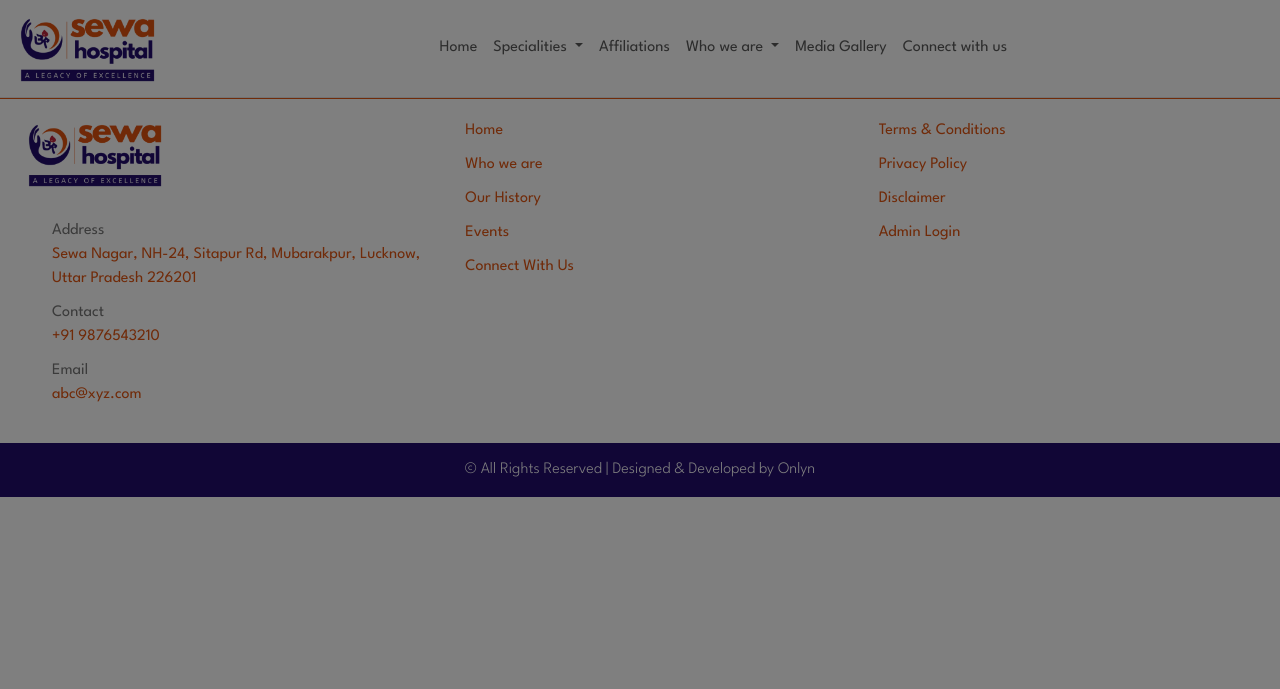
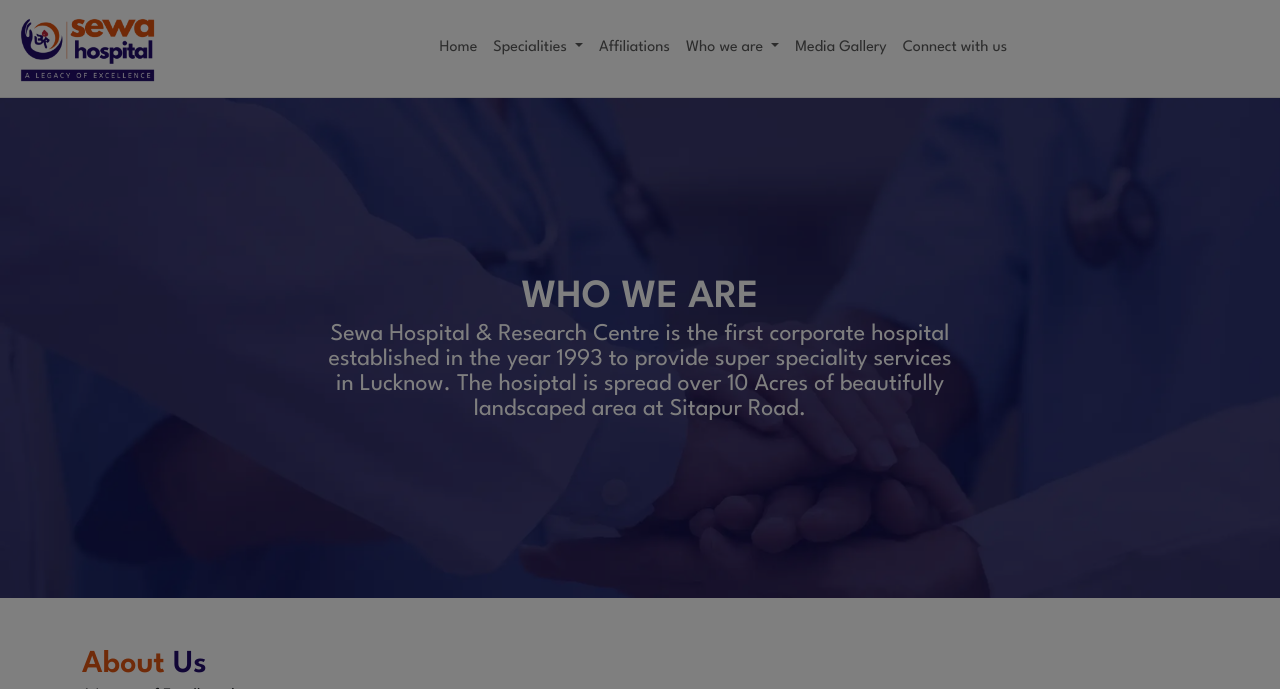
Before and after one commit to Borapolyclinic/sewahospital, a PHP site: page /who-we-are.php in a window 1280 px wide. Shown: the top 689 px of the page. Run offline with PHP 8.4, Linux system fonts and the light colour scheme; data that the repository does not hold is empty; some web fonts are replaced.

Commit message:
modified:   assets/css/styles.css new file:   assets/images/temp/rec-1.webp new file:   assets/images/temp/square-1.webp new file:   assets/images/temp/square-2.webp new file:   assets/images/webp/bg-banner-2.webp modified:   components/specialities/section-3.php new file:   components/who-we-are/section-1.php new file:   components/who-we-are/section-banner.php modified:   includes/footer.php modified:   who-we-are.php

```diff
--- a/assets/css/styles.css
+++ b/assets/css/styles.css
@@ -756,6 +756,62 @@
   font-size: 25px;
 }
 
+/* =========== WHO WE ARE SECTION BANNER =========== */
+.who-we-are-section-banner {
+  max-width: 100%;
+  background-image: url("../images/webp/bg-banner-2.webp");
+  background-size: cover;
+  background-repeat: no-repeat;
+  width: 100% !important;
+  height: 500px;
+  display: flex;
+  justify-content: center;
+  align-items: center;
+  flex-direction: column;
+  padding: 10px;
+}
+.who-we-are-section-banner h1 {
+  margin: 0;
+  font-weight: 600;
+  color: #fff;
+}
+.who-we-are-section-banner p {
+  margin: 0;
+  font-size: 24px;
+  text-align: center;
+  line-height: 25px;
+  color: #fff;
+}
+
+/* =========== WHO WE ARE SECTION 1 =========== */
+.who-we-are-section-1 {
+  margin-top: 50px;
+  margin-bottom: 50px;
+}
+.who-we-are-section-1-row {
+  display: flex;
+  justify-content: center;
+  align-items: center;
+}
+.who-we-are-section-1-txt {
+  padding: 10px;
+}
+.who-we-are-section-1-txt p {
+  font-size: 18px;
+  text-align: justify;
+}
+.who-we-are-section-1-img-grid {
+  display: flex;
+  flex-wrap: wrap;
+  justify-content: center;
+  align-items: center;
+}
+.who-we-are-section-1-img-grid img {
+  flex: 1 1 100px !important;
+  height: 280px;
+  margin: 10px;
+}
+
 /* =========== FOOTER =========== */
 .footer-menu {
   bottom: 0 !important;
@@ -1113,6 +1169,13 @@
   .home-section-7-container {
     margin-top: 100px;
   }
+  /* =========== HOME SECTION 8 =========== */
+  .section-8-container {
+    margin-bottom: 50px;
+  }
+  .home-section-8-row {
+    flex-direction: column;
+  }
 
   /* =========== SPECIALITIES SECTION 3 =========== */
   .department-section {
--- /dev/null
+++ b/components/who-we-are/section-1.php
@@ -0,0 +1,46 @@
+<div class="container mt-5">
+    <div class="section-header">
+        <h2>About <span>Us</span></h2>
+        <p>A Legacy of Excellence!</p>
+    </div>
+</div>
+<div class="container">
+    <div class="who-we-are-section-1-row">
+        <div class="col-md-6 who-we-are-section-1-txt">
+            <p>Lorem ipsum dolor, sit amet consectetur adipisicing elit. Illum eveniet sunt, provident, ab laborum nam
+                nulla
+                eius iusto beatae, voluptates dolore iste dolores? Unde inventore maxime et minima ex, est fuga tenetur
+                quo
+                iure
+                voluptatum neque ad necessitatibus! Non labore repellat assumenda culpa nobis iusto molestiae. Quidem
+                iusto
+                expedita, cum ducimus aliquid, quo adipisci est officiis recusandae amet eveniet nihil quasi at
+                laboriosam?
+                Maiores, totam accusantium. Eveniet aliquid, perspiciatis veniam modi, placeat magni consectetur
+                mollitia
+                necessitatibus quisquam quod repudiandae at commodi. Consequuntur error itaque repudiandae ea mollitia,
+                minus
+                quasi vel, maiores et molestias inventore cumque enim iure quod sequi impedit!</p>
+
+            <p>Lorem ipsum dolor sit amet consectetur, adipisicing elit. Aperiam laudantium a, vero quaerat corrupti aut
+                error
+                natus beatae quidem! Animi tenetur assumenda reprehenderit blanditiis! Earum eaque, adipisci libero, ut
+                dignissimos nisi rem veniam tenetur nulla recusandae beatae hic quos temporibus veritatis reiciendis
+                ullam
+                praesentium! Voluptas laboriosam assumenda alias placeat soluta, consectetur dolorem vel voluptates
+                quasi
+                sunt
+                illo necessitatibus, at veniam eligendi sint minima incidunt eius, debitis delectus sed dicta nostrum
+                quas.
+                Porro molestias distinctio hic doloribus aut quos odio libero mollitia quis. Odio assumenda eos sit
+                praesentium.
+                Nostrum fuga animi sint aperiam facere cum omnis temporibus perspiciatis eveniet? A, recusandae?</p>
+        </div>
+
+        <div class="col-md-6 who-we-are-section-1-img-grid">
+            <img src="assets/images/temp/square-1.webp" alt="">
+            <img src="assets/images/temp/square-2.webp" alt="">
+            <img src="assets/images/temp/rec-1.webp" alt="">
+        </div>
+    </div>
+</div>
--- /dev/null
+++ b/components/who-we-are/section-banner.php
@@ -0,0 +1,7 @@
+<div class="who-we-are-section-banner">
+    <h1>WHO WE ARE</h1>
+    <p class="col-md-6">Sewa Hospital & Research Centre is the first corporate hospital established in the year 1993 to
+        provide super
+        speciality services in Lucknow. The hosiptal is spread over 10 Acres of beautifully landscaped area at Sitapur
+        Road.</p>
+</div>
--- a/includes/footer.php
+++ b/includes/footer.php
@@ -46,6 +46,10 @@
             rel="noopener noreferrer">Onlyn</a></p>
 </div>
 
+<!-- =============== SOCIAL MEDIA =============== -->
+<script type="text/javascript" src="//s7.addthis.com/js/300/addthis_widget.js#pubid=ra-63ec72c3c28568d1"></script>
+
+<!-- =============== CUSTOM JS =============== -->
 <script src="assets/custom.js"></script>
 
 <!-- =============== BOOTSTRAP =============== -->
--- a/who-we-are.php
+++ b/who-we-are.php
@@ -2,5 +2,6 @@
 $title = "Who we are | Sewa Hospital & Research Center";
 include('includes/header.php') ?>
 <?php include('includes/navbar.php') ?>
-
+<?php include('components/who-we-are/section-banner.php') ?>
+<?php include('components/who-we-are/section-1.php') ?>
 <?php include('includes/footer.php') ?>
```
Also changed, not shown: components/specialities/section-3.php (+10 -10 lines), assets/images/webp/bg-banner-2.webp (added), 3 other files.
